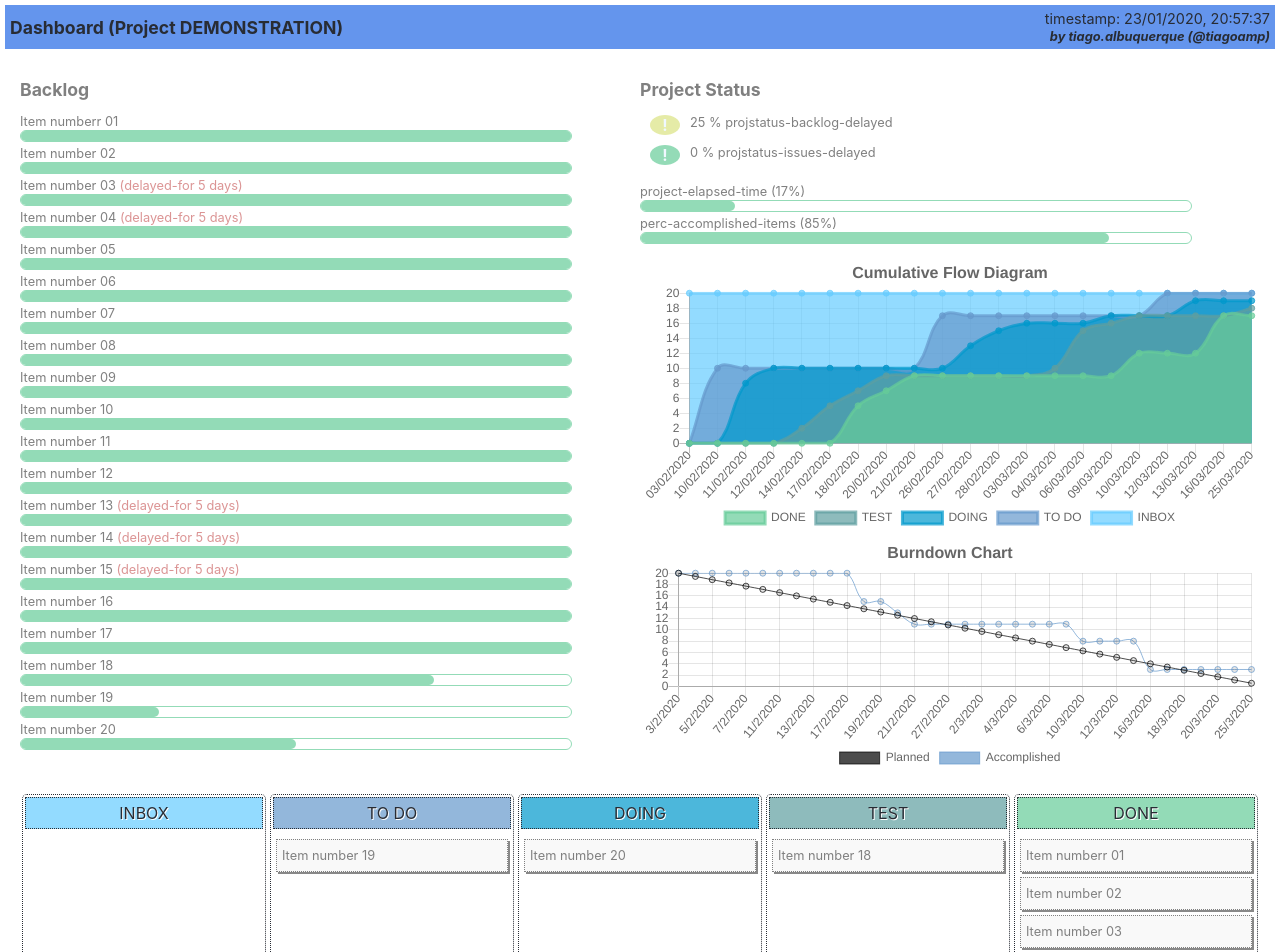
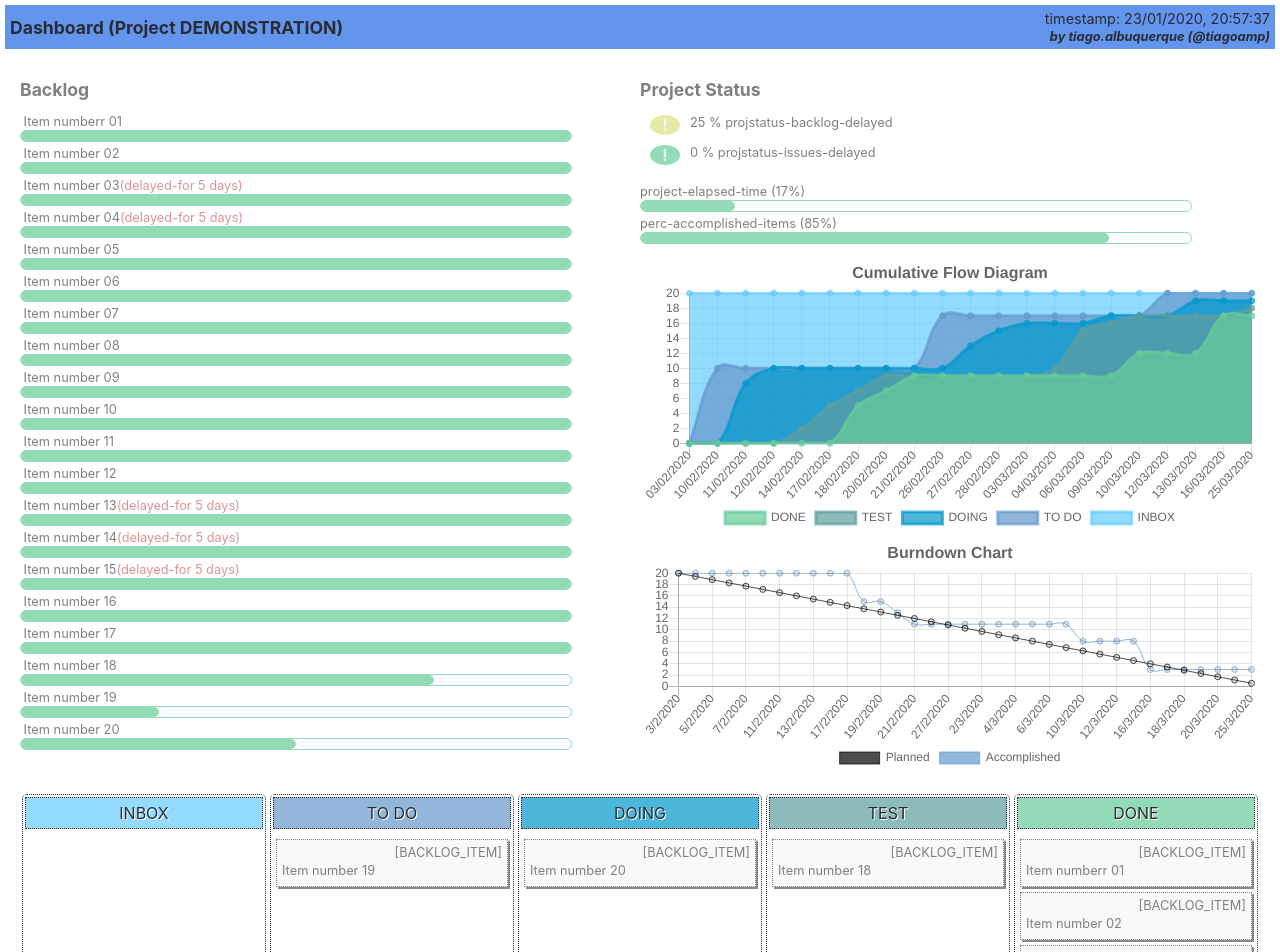
Before and after one commit to tiagoamp/flow-dashboard, a React (Create React App) app: page / in a window 1280 px wide. Shown: the top 952 px of the page. Built offline with nearby package versions, Linux system fonts and the light colour scheme; the HTML template or start-up script is replaced by a standard one.

Commit message:
Add category display in kanban cards

```diff
--- a/src/App.css
+++ b/src/App.css
@@ -48,3 +48,12 @@
 .panel-item-text span {
   font-weight: bold;
 }
+
+.danger {
+  color: rgba(204, 102, 102, 0.7) !important;
+}
+
+.danger-bold {
+  color: rgba(204, 102, 102, 0.7) !important;
+  font-weight: bold;
+}
--- a/src/components/ItensProgress.js
+++ b/src/components/ItensProgress.js
@@ -35,17 +35,19 @@ export default function ItensProgress(props) {
                         const finalDate = isDone ? new Date(doneDate) : today;
                         daysDelayed = (finalDate.getTime() - new Date(item.dueDate).getTime()) / (1000 * 3600 * 24);
                     }
+                    const classForDescription = isBlocked ? 'progress-item-name danger' : 'progress-item-name';
 
                     return (
                         <div key={item.id}>
-                            { isBlocked ? (<span className="progress-item-name" style={{color: "rgba(204, 102, 102, 0.7)"}}>{item.description}</span>)
-                                : (<span className="progress-item-name">{item.description} </span>)
-                            }
+                            <span className={classForDescription}>
+                                    {item.label ? `[${item.label}]` : null}&nbsp;
+                                    {item.description}
+                            </span>
                             { isDelayed ?
-                                (<span className="progress-item-name" style={{color: "rgba(204, 102, 102, 0.7)"}}>({isDone ? (`${t('delayed-for')} ${daysDelayed} ${t('days')}`) : `${t('delayed')}`})</span>)
+                                (<span className="progress-item-name danger">({isDone ? (`${t('delayed-for')} ${daysDelayed} ${t('days')}`) : `${t('delayed')}`})</span>)
                                 : ''}
                             { isBlocked ?
-                                (<span className="progress-item-name" style={{color: "rgba(204, 102, 102, 0.7)", fontWeight: "bold"}}>({t('blocked')})</span>)
+                                (<span className="progress-item-name danger-bold">({t('blocked')})</span>)
                                 : ''}
                             <ProgressBar percentage={perc} />
                         </div>
--- a/src/components/Kanban.css
+++ b/src/components/Kanban.css
@@ -57,3 +57,14 @@
     display: flex;
     justify-content: flex-end;
 }
+
+.inline-container {
+    display: flex;
+    flex-direction: row;
+    align-items: center;
+    justify-content: space-between;
+}
+
+.align-right {
+    text-align: right;
+}
--- a/src/components/Kanban.js
+++ b/src/components/Kanban.js
@@ -31,12 +31,20 @@ function List(props) {
             {
                 props.items.map( item => {
                     const isBlocked = item.blocked === "true";
+                    const classForDescription = isBlocked ? 'danger' : '';
+                    const labelSpan = item.label ? (<span>{`[${item.label}]`}</span>) : null;
+                    const categorySpan = item.category ? (<span>{`[${item.category}]`}</span>) : null;
+                    const classForRowLabelAndCategory = (labelSpan && categorySpan) ? 'inline-container' : 'align-right';
+                    const rowLabelAndCategoryDiv = (<div className={classForRowLabelAndCategory}>{labelSpan} {categorySpan}</div>);
+                    const blockedSpan = isBlocked ? (<div className='danger-bold'>({t('BLOCKED')})</div>) : null;
+                    const sizeDiv = item.size ? (<div className='badge-wrapper'><span className='badge'>{`${item.size}`}</span></div>) : null;
+                    const classForBlockedAndSize = (blockedSpan && sizeDiv) ? 'inline-container' : 'align-right';
+                    const rowBlockedAndSizeDiv = (<div className={classForBlockedAndSize}>{blockedSpan} {sizeDiv}</div>);
                     return (
                         <div className='kanban-item-card' key={item.id}>
-                            { item.label ? (<span>{`[ ${item.label} ]`}</span>) : null }
-                            { isBlocked ? (<span style={{color: "rgba(204, 102, 102, 0.7)"}}>{item.description}</span>) : (<span>{item.description}</span>) }
-                            { item.size ? (<div className='badge-wrapper'><span className='badge'>{`${item.size}`}</span></div>) : null }
-                            { isBlocked ? (<span style={{color: "rgba(204, 102, 102, 0.7)", fontWeight: "bold"}}>({t('BLOCKED')})</span>) : null }
+                            { item.label || item.category ? rowLabelAndCategoryDiv : null }
+                            <span className={classForDescription}>{item.description}</span>
+                            { isBlocked || item.size ? rowBlockedAndSizeDiv : null }
                         </div>
                     );
                 })
```
